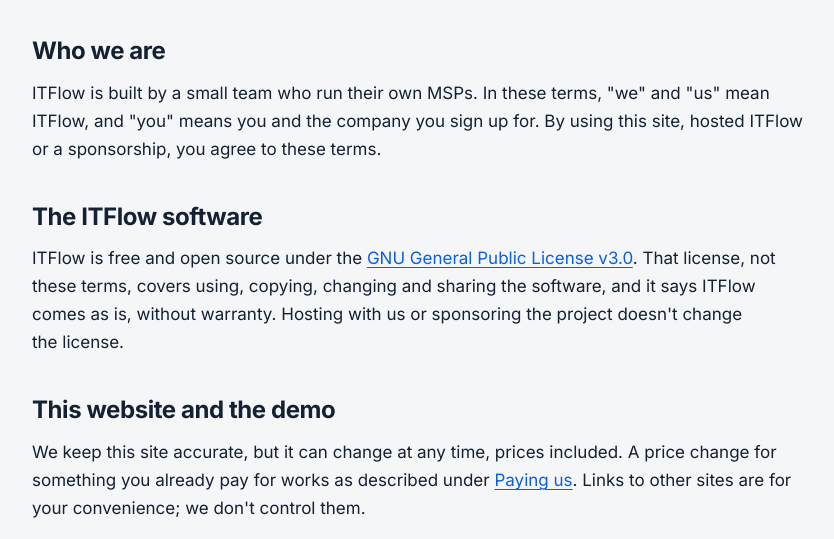
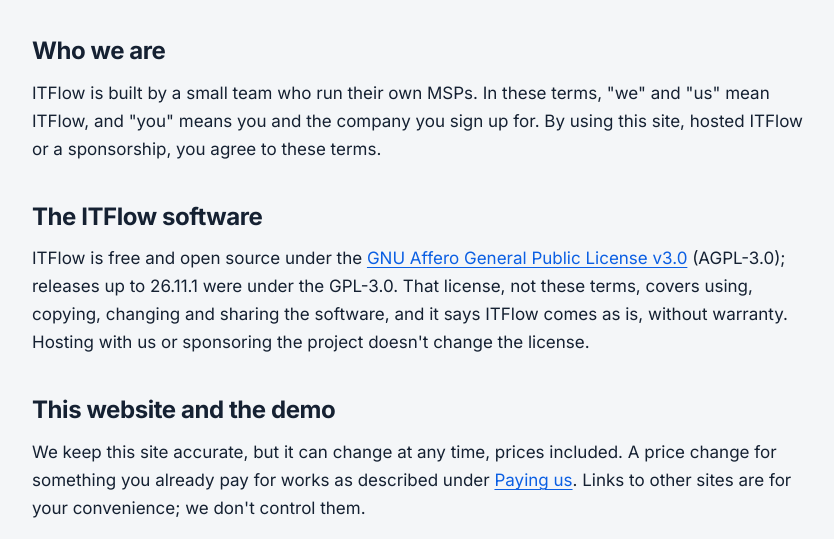
Before and after one commit to itflow-org/itflow-website, a PHP site: page /terms.php in a window 1280 px wide. Shown: the part 739-1278 px from the top of the page, without its empty margins (0-834 px from the left). Run offline with PHP 8.4, Linux system fonts and the light colour scheme; some libraries are stand-ins or nearby versions.

Commit message:
Update License

```diff
--- a/config.php
+++ b/config.php
@@ -47,7 +47,7 @@ $site = [
     'forum_url'   => 'https://forum.itflow.org',
     'github_url'  => 'https://github.com/itflow-org/itflow',
     'docker_url'  => 'https://hub.docker.com/r/itfloworg/itflow',
-    'license'     => 'GPL-3.0',
+    'license'     => 'AGPL-3.0',
     'og_image'    => 'assets/img/og.png',   // the picture shown when the site is shared
 ];
 
@@ -286,7 +286,7 @@ $team = [
 // Footer
 // ---------------------------------------------------------------------------
 $footer = [
-    'text'   => 'Free, open-source documentation, ticketing and billing for MSPs. Licensed under the GPL-3.0.',
+    'text'   => 'Free, open-source documentation, ticketing and billing for MSPs. Licensed under the AGPL-3.0.',
     'social' => [
         ['icon' => 'fab fa-github',  'href' => 'https://github.com/itflow-org/itflow#readme',     'label' => 'GitHub'],
         ['icon' => 'fab fa-youtube', 'href' => 'https://www.youtube.com/@wrongecho5029/featured', 'label' => 'YouTube'],
--- a/terms.php
+++ b/terms.php
@@ -1,7 +1,7 @@
 <?php
 /*
  * itflow.org - Terms of Use: the website, the demo, hosted ITFlow and
- * sponsorships. ITFlow itself is covered by its own license (GPL-3.0).
+ * sponsorships. ITFlow itself is covered by its own license (AGPL-3.0).
  *
  * The details that are yours to decide are in $terms just below - check them
  * before this goes live, and change 'updated' whenever the terms change.
@@ -52,7 +52,7 @@ require __DIR__ . '/includes/header.php';
     <p>ITFlow is built by a small team who run their own MSPs. In these terms, "we" and "us" mean <?= e($terms['operator']) ?>, and "you" means you and the company you sign up for. By using this site, hosted ITFlow or a sponsorship, you agree to these terms.</p>
 
     <h2 id="software">The ITFlow software</h2>
-    <p>ITFlow is free and open source under the <a href="https://github.com/itflow-org/itflow/blob/master/LICENSE" target="_blank" rel="noopener">GNU General Public License v3.0</a>. That license, not these terms, covers using, copying, changing and sharing the software, and it says ITFlow comes as is, without warranty. Hosting with us or sponsoring the project doesn't change the license.</p>
+    <p>ITFlow is free and open source under the <a href="https://www.gnu.org/licenses/agpl-3.0.en.html" target="_blank" rel="noopener">GNU Affero General Public License v3.0</a> (AGPL-3.0); releases up to 26.11.1 were under the GPL-3.0. That license, not these terms, covers using, copying, changing and sharing the software, and it says ITFlow comes as is, without warranty. Hosting with us or sponsoring the project doesn't change the license.</p>
 
     <h2 id="site">This website and the demo</h2>
     <p>We keep this site accurate, but it can change at any time, prices included. A price change for something you already pay for works as described under <a href="#payment">Paying us</a>. Links to other sites are for your convenience; we don't control them.</p>
```
Also changed, not shown: README.md.
